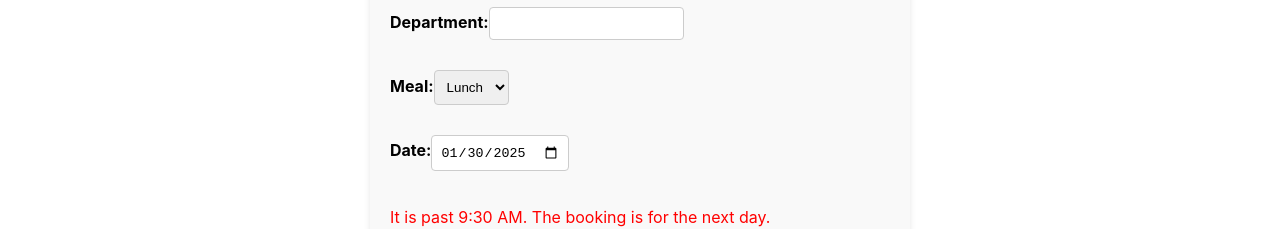
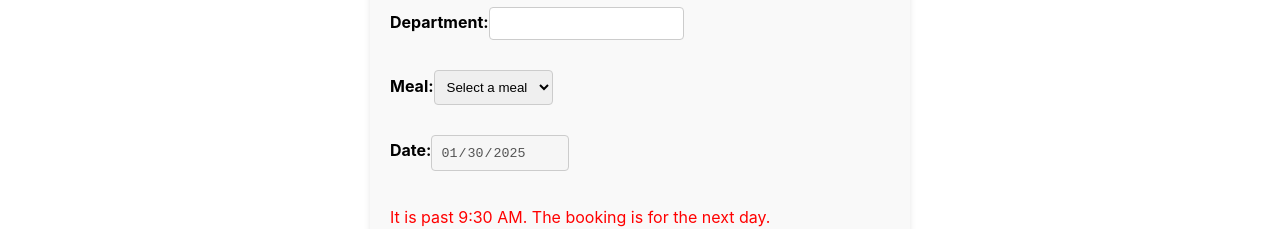
Before and after one commit to dileep99999/Employee_Lunch_Booking_System, a React (Create React App) app in the folder frontend/: page / in a window 1280 px wide. Shown: the part 301-530 px from the top of the page. Built offline with nearby package versions, Linux system fonts and the light colour scheme.

Commit message:
Update BookingForm.js

```diff
--- a/frontend/src/components/BookingForm.js
+++ b/frontend/src/components/BookingForm.js
@@ -13,18 +13,21 @@ const BookingForm = () => {
   useEffect(() => {
     const currentTime = new Date();
     const cutoffTime = new Date();
-    cutoffTime.setHours(9, 30, 0, 0); // 9:30 AM of today
+    cutoffTime.setHours(9, 30, 0, 0); // 9:30 AM local time
 
-    // If the current time is past 9:30 AM, automatically set the date to the next day
+    let bookingDate = new Date(); // Start with today’s date
+
+    // If the current time is past 9:30 AM, set the date to the next day
     if (currentTime > cutoffTime) {
-      const nextDay = new Date();
-      nextDay.setDate(nextDay.getDate() + 1);
-      setDate(nextDay.toISOString().split("T")[0]); // Set the date field to the next day
+      bookingDate.setDate(bookingDate.getDate() + 1);
       setError("It is past 9:30 AM. The booking is for the next day.");
     } else {
-      setDate(currentTime.toISOString().split("T")[0]); // Otherwise, set today's date
       setError(""); // Clear any error messages
     }
+
+    // Convert to YYYY-MM-DD format in local time
+    const formattedDate = bookingDate.toLocaleDateString("en-CA"); // 'en-CA' ensures YYYY-MM-DD format
+    setDate(formattedDate);
   }, []);
 
   const handleSubmit = async (e) => {
@@ -41,7 +44,7 @@ const BookingForm = () => {
 
     // Submit the booking to the backend
     try {
-      const response = await axios.post(`${process.env.REACT_APP_API_URL}/bookings`, newBooking);
+      const response = await axios.post("https://employee-lunch-booking-system-5.onrender.com/bookings", newBooking);
       console.log("Booking submitted:", response.data);
       alert("Booking submitted successfully!");
     } catch (error) {
@@ -81,15 +84,12 @@ const BookingForm = () => {
           />
         </label>
         <label>
-        Meal:
-        <select
-          value={meal}
-          onChange={(e) => setMeal(e.target.value)}
-          required
-        >
-          <option value="Lunch">Lunch</option>
-        </select>
-      </label>
+          Meal:
+          <select value={meal} onChange={(e) => setMeal(e.target.value)} required>
+            <option value="" disabled>Select a meal</option>
+            <option value="Lunch">Lunch</option>
+          </select>
+        </label>
 
         <label>
           Date:
@@ -98,7 +98,7 @@ const BookingForm = () => {
             value={date}
             onChange={(e) => setDate(e.target.value)}
             required
-            disabled={false} // Allow user to pick date if it's not changed automatically
+            disabled // Disable manual date changes
           />
         </label>
         {error && <p style={{ color: "red" }}>{error}</p>}
```
